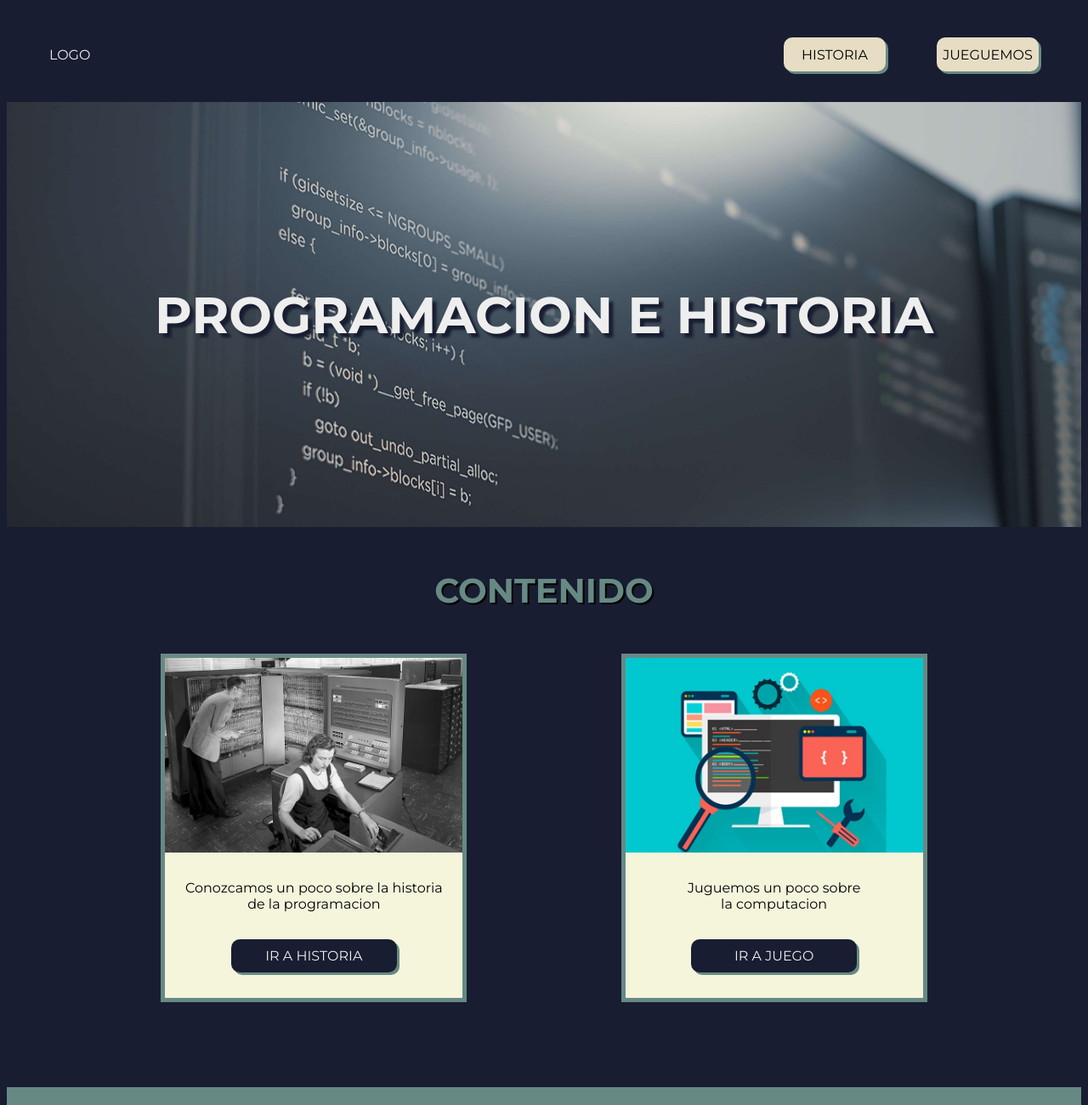
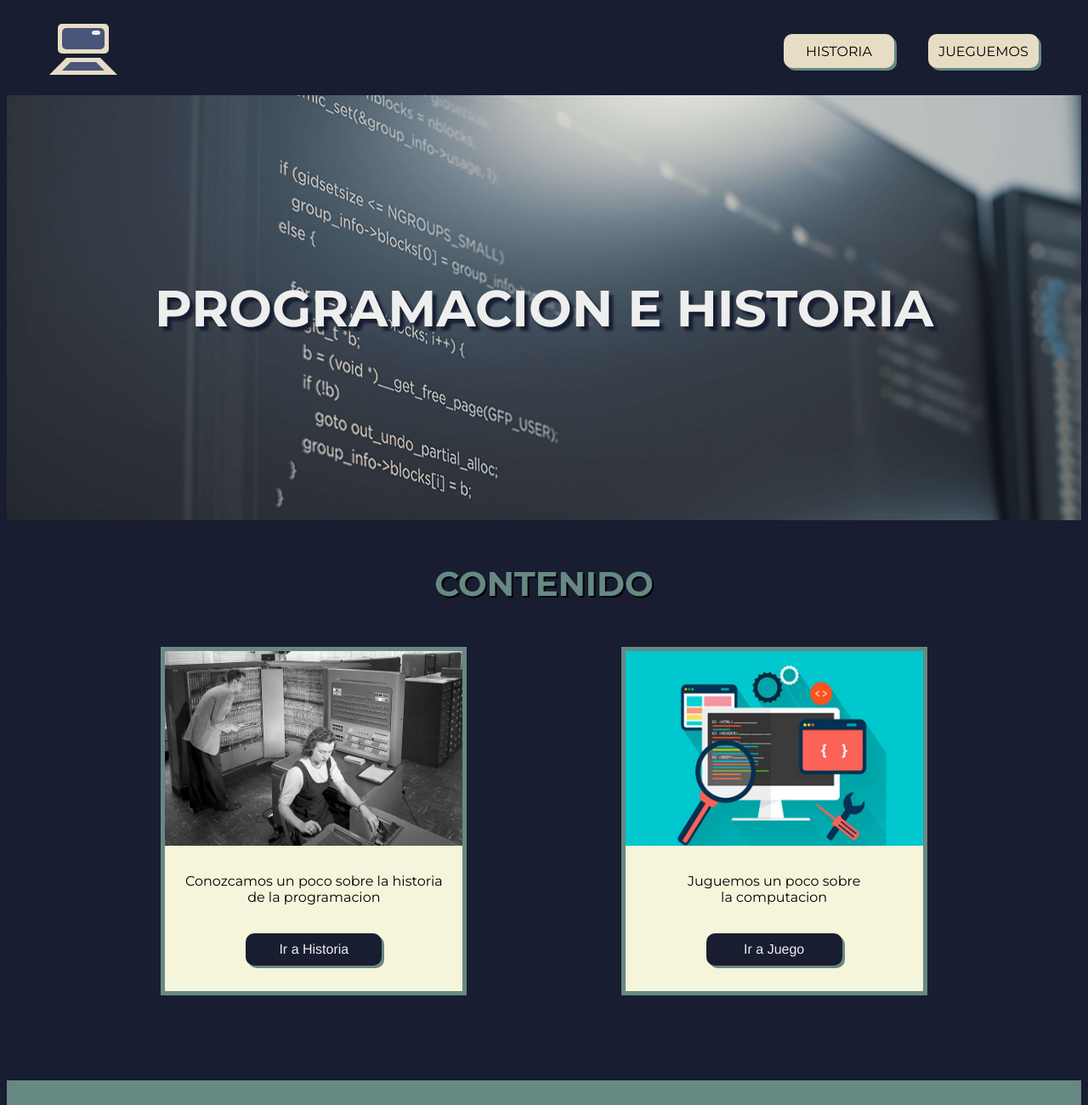
Before and after one commit to aleelias/TRABAJO-FINAL-HTML-CS3-JS-AlejandroElias, a plain HTML site: page index.html in a window 1280 px wide. Shown: the top 1300 px of the page at 85% size. Drawn offline with Linux system fonts and the light colour scheme.

Commit message:
arme el logo principal

```diff
--- a/index.html
+++ b/index.html
@@ -12,7 +12,15 @@
 <body>
 
 <nav>
-    <a class="logo-principal" href="./index.html"> LOGO </a>
+    <a class="logo-principal" href="./index.html">
+        <svg width="80" height="60">
+            <rect width="60" height="35" fill="#E6DDC4" x="10" y="0" rx="5" id="mon-beige"></rect>
+            <rect width="50" height="25" fill="#495579" x="15" y="5" rx="5" id="mon-azul"></rect>
+            <rect width="10" height="5" fill="#EEEEEE" x="50" y="8" rx="3" id="brillo"></rect>
+            <polygon points="20 40, 60 40, 80 60, 0 60" fill="#E6DDC4" x="0" y="35" id="tec-beige"></polygon>
+            <polygon points="25 45, 55 45, 65 55, 15 55" fill="#495579" x="0" y="35" id="tec-azul"></polygon>
+        </svg>
+    </a>
     <ul class="contenedor-botones">
         <a class="boton-menu" href="./historia.html"> HISTORIA </a>
         <a class="boton-menu" href="./juego.html"> JUEGUEMOS </a>
@@ -30,12 +38,12 @@
     <div class="tarjeta">
         <img class="imagen-tarjeta" src="./imagenes/img1.jpg" alt="">
         <p class="parrafo-tarjeta">Conozcamos un poco sobre la historia <br> de la programacion</p>
-        <a class="boton-ir" href="./historia.html"> IR A HISTORIA </a>
+        <a class="boton-ir" href="./historia.html"> Ir a Historia </a>
     </div>
     <div class="tarjeta">
         <img class="imagen-tarjeta" src="./imagenes/img2.jpg" alt="">
         <p class="parrafo-tarjeta"> Juguemos un poco sobre <br> la computacion </p>
-        <a class="boton-ir" href="./juego.html"> IR A JUEGO </a>
+        <a class="boton-ir" href="./juego.html"> Ir a Juego </a>
     </div>
 </main>
 
--- a/style.css
+++ b/style.css
@@ -5,7 +5,7 @@
 }
 
 body {
-    background-color: #181D31;
+    background-color:#181D31;
 }
 
 
@@ -29,6 +29,9 @@ nav {
     justify-content: space-between;
     align-items: center;
     gap: 10px;
+    list-style-type: none;
+    padding: 0px;
+    margin: 0px;
 }
 .boton-menu{
     background-color: #E6DDC4;
@@ -36,7 +39,7 @@ nav {
     box-shadow: 3px 3px #678983;
     text-align: center;
     color: black;
-    width: 120px;
+    width: 130px;
     height: 40px;
     display: flex;
     justify-content: center;
@@ -111,12 +114,13 @@ H2 {
     background-color: #181D31;
     border-radius: 10px;
     box-shadow: 3px 3px #678983;
-    text-decoration: dashed;
+    font-family: Helvetica;
+    text-decoration: none;
     text-align: center;
     color: #EEEEEE;
     padding: 10px;
     margin-bottom: 30px;
-    width: 50%;
+    width: 40%;
 }
 .parrafo-tarjeta {
     text-align: center;
@@ -139,7 +143,7 @@ H2 {
     justify-content:space-between;
     align-items: center;
     gap: 30px;
-    margin: 100px 0px;
+    padding: 30px 0px;
 }
 .parrafo-general {
     color: #E6DDC4;
@@ -219,6 +223,7 @@ footer {
     display: flex;
     justify-content: space-between;
     align-items: center;
+    gap: 10px;
 }
 .diagrama-logo-pie {
     height: 100%;
```
Also changed, not shown: historia.html (+1 -1 lines), juego.html (+1 -1 lines).
